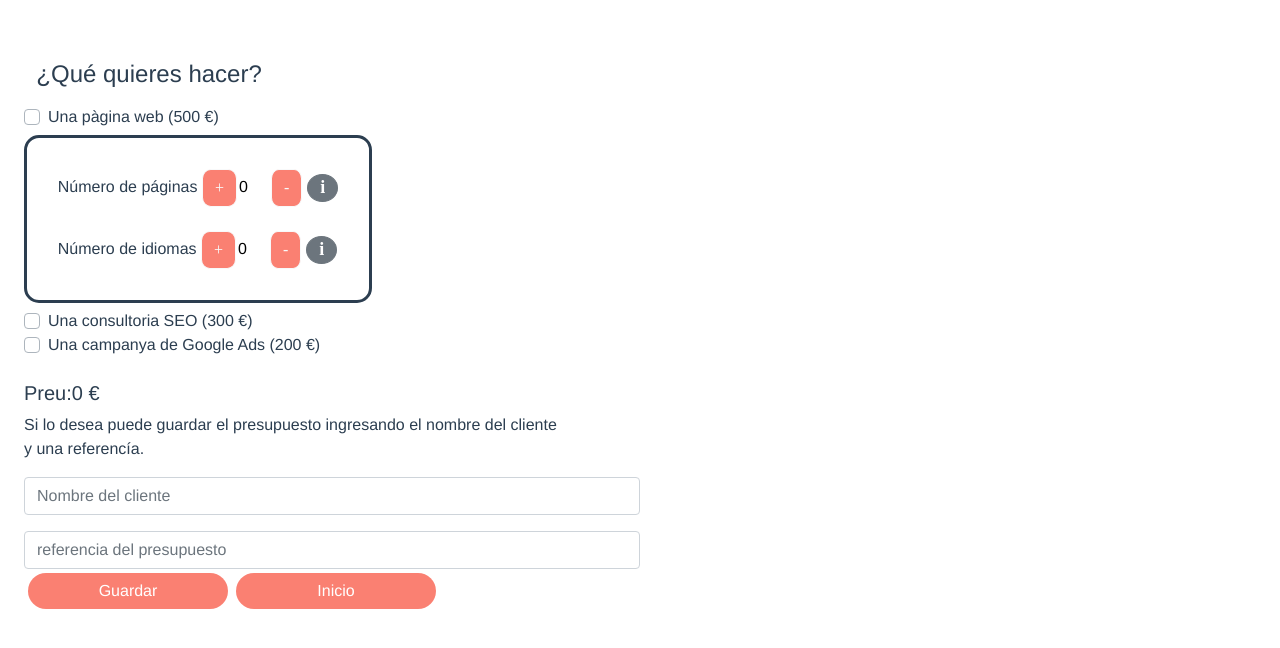
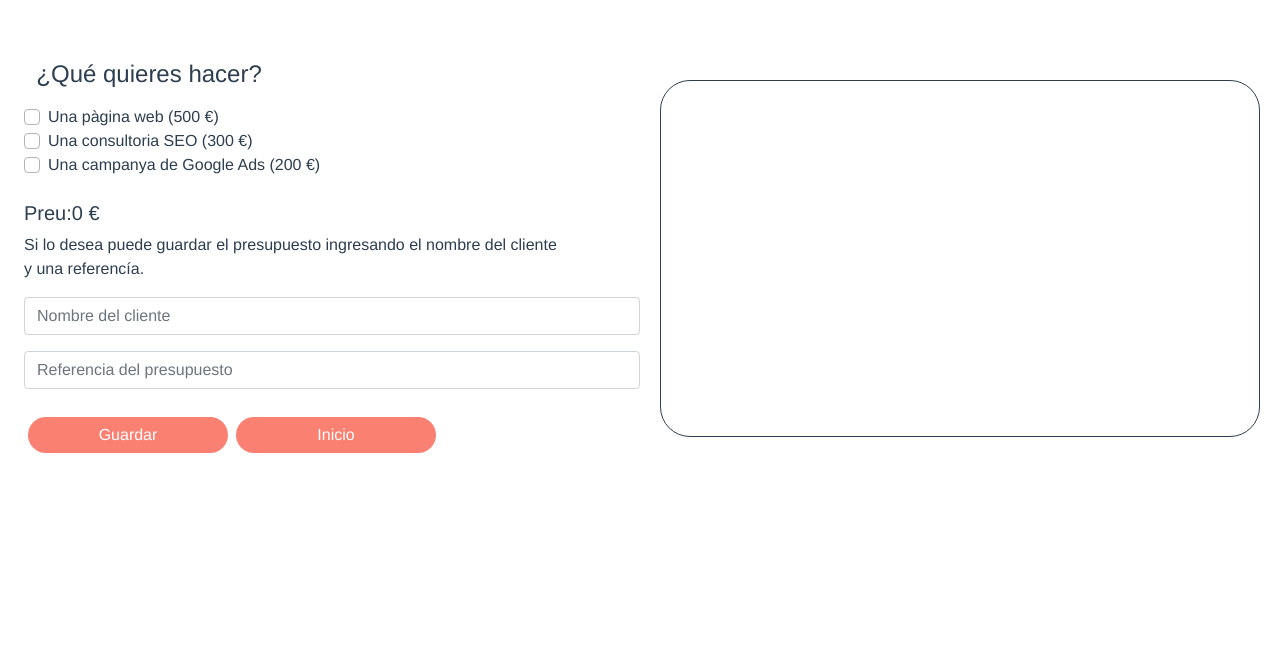
Before and after one commit to xvrmas/sprint-7, a Vue app: page /Home in a window 1280 px wide. Shown: the top 648 px of the page. Built offline with nearby package versions, Linux system fonts and the light colour scheme.

Commit message:
fet mostrar panell al clicar pagina web panell amb errors

```diff
--- a/src/components/Home.vue
+++ b/src/components/Home.vue
@@ -3,10 +3,18 @@
     <div class="home ml-4">
       <h4>¿Qué quieres hacer?</h4>
       <div class="mt-3">
-        <b-form-checkbox v-model="selected" :value="500"
+        <b-form-checkbox
+          id="check1"
+          v-model="selected"
+          @change="showPanel()"
+          :value="500"
           >Una pàgina web (500 €)</b-form-checkbox
         >
-        <panell :selected="selected" @resultat="totalSuma"></panell>
+        <panell
+          :selected="selected"
+          @resultat="totalSuma"
+          :condition="condition"
+        ></panell>
 
         <b-form-checkbox v-model="selected" :value="300"
           >Una consultoria SEO (300 €)</b-form-checkbox
@@ -20,15 +28,19 @@
         </div>
       </div>
       <div>
-        <p>Si lo desea puede guardar el presupuesto ingresando el nombre del cliente<br> y una referencía.</p>
+        <p>
+          Si lo desea puede guardar el presupuesto ingresando el nombre del
+          cliente<br />
+          y una referencía.
+        </p>
         <b-form-input
           v-model="text1"
           placeholder="Nombre del cliente"
         ></b-form-input>
         <b-form-input
-          class="mt-3"
+          class="mt-3 mb-4"
           v-model="text2"
-          placeholder="referencia del presupuesto"
+          placeholder="Referencia del presupuesto"
         ></b-form-input>
         <button class="btn m-1">Guardar</button>
         <button class="btn m-1" @click="Home">Inicio</button>
@@ -50,9 +62,9 @@ export default {
     return {
       selected: [],
       resultat: 0,
-      text1:'',
-      text2:''
-
+      text1: "",
+      text2: "",
+      condition: false,
     };
   },
 
@@ -62,6 +74,9 @@ export default {
     },
     Home() {
       this.$router.push("/");
+    },
+    showPanel() {
+      this.condition = true;
     },
   },
 };
@@ -88,14 +103,14 @@ h4 {
   grid-template-columns: 2fr 2fr;
 }
 .presupost {
-  /* border: solid 1px; */
-  margin-right: 20px;
+  border: solid 1px;
+  border-radius: 30px;
+  margin: 20px;
 }
 @media (max-width: 600px) {
-  .contenidor{
+  .contenidor {
     display: grid;
     grid-template-columns: auto;
   }
-
 }
 </style>
--- a/src/components/Panell.vue
+++ b/src/components/Panell.vue
@@ -1,6 +1,6 @@
 <template>
   <div>
-    <div class="carta">
+    <div class="carta" v-if="condition">
       Número de páginas
       <b-button
         style="
@@ -68,13 +68,12 @@
 <script>
 export default {
   name: "Panell",
-  props: ["selected"],
+  props: ["selected", "condition"],
   data() {
     return {
       sumaTotal1: 0,
       sumaTotal2: 0,
       paginesIdiomes: 0,
-      condition: false,
     };
   },
 
--- a/src/components/pressupostList.vue
+++ b/src/components/pressupostList.vue
@@ -1,7 +1,7 @@
 <template>
   <div>
-    <h3>{{text1}}</h3><br>
-    <h3>{{text2}}</h3>
+    <h3 class="mt-3 ml-3">{{text1}}</h3><br>
+    <h3 class="ml-3">{{text2}}</h3>
   </div>
 </template>
 <script>
```
